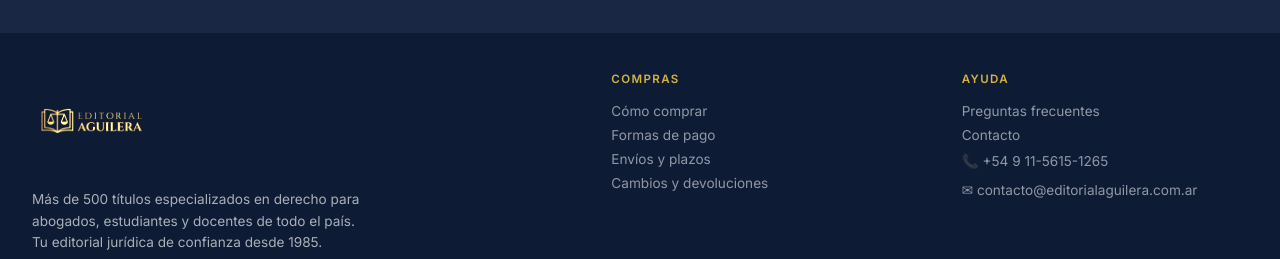
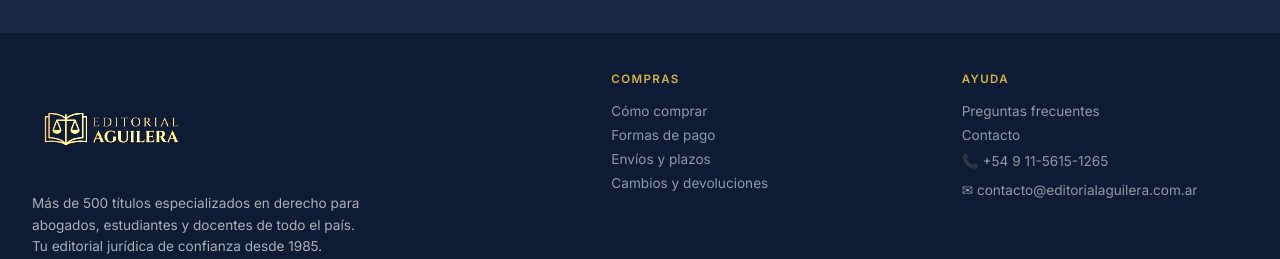
Before and after one commit to marcevillagra58-gif/editorial_aguilera, a React (Vite) app: page / in a window 1280 px wide. Shown: the part 2148-2407 px from the top of the page. Built offline with nearby package versions, Linux system fonts and the light colour scheme; no server answers.

Commit message:
Expand logo to fill brand column space with crisp HD rendering without changing footer height

```diff
--- a/src/components/Footer.css
+++ b/src/components/Footer.css
@@ -62,17 +62,18 @@
 }
 
 .footer__logo {
-  height: 120px;
+  height: 160px;
   width: auto;
+  max-width: 100%;
   opacity: 1;
   border-radius: var(--radius-sm);
   align-self: flex-start;
   object-fit: contain;
   mix-blend-mode: screen; /* To make black background transparent */
-  filter: brightness(1.3) contrast(1.2) drop-shadow(0 2px 8px rgba(0,0,0,0.6));
+  filter: brightness(1.35) contrast(1.25) drop-shadow(0 2px 8px rgba(0,0,0,0.6));
   image-rendering: -webkit-optimize-contrast;
-  margin-top: -12px;
-  margin-bottom: -8px;
+  margin-top: -24px;
+  margin-bottom: -32px;
 }
 
 .footer__desc {
```
